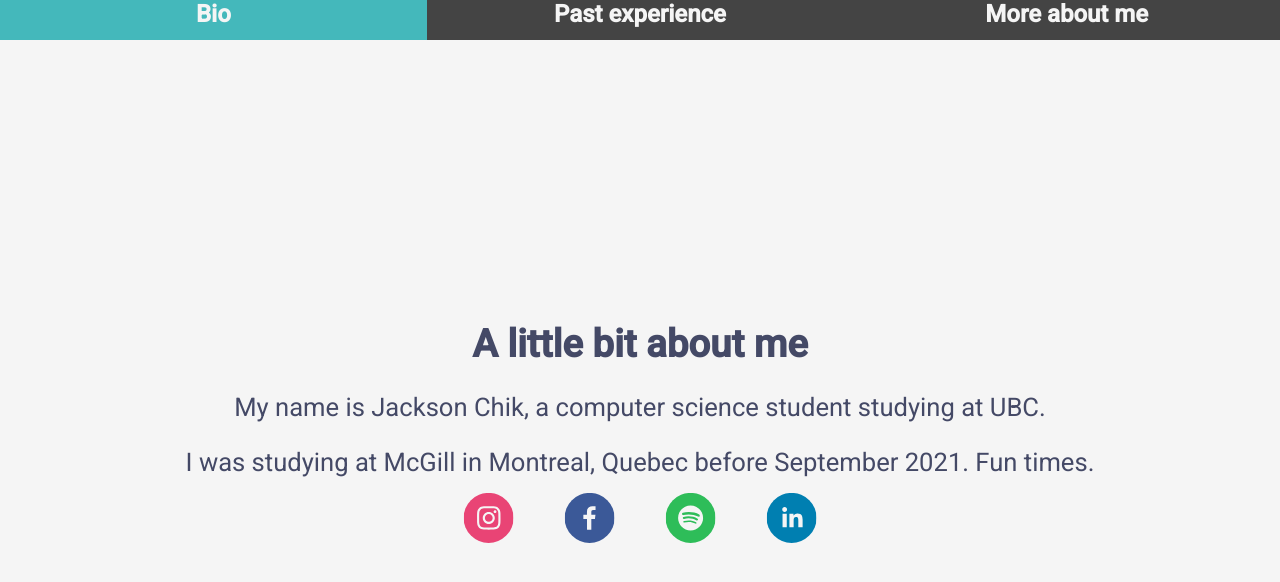
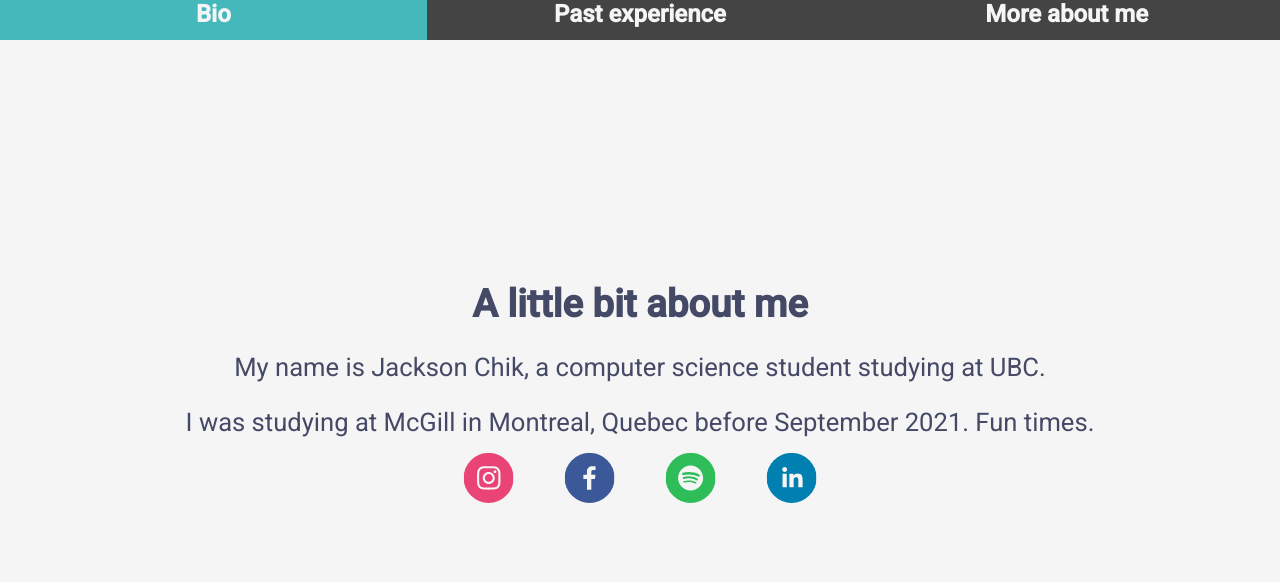
Before and after one commit to JacksonChik/my-website, a React (Create React App) app: page /bio in a window 1280 px wide. Shown: the top 582 px of the page. Built offline with nearby package versions, Linux system fonts and the light colour scheme.

Commit message:
Cleanup & made intro page scalable

```diff
--- a/src/components/AppMain/components/SelfIntroduction/style.scss
+++ b/src/components/AppMain/components/SelfIntroduction/style.scss
@@ -9,7 +9,6 @@
     top: 50%;
     left: 50%;
     transform: translate(-50%, -50%);
-    // color:  	#a8ee11;
     color:  #444966;
     &--header{
         font-size: 3vw;
@@ -32,7 +31,4 @@
 }
 
 .intro-page{
-    width: 100%;
-    height: 100%;
-    position: absolute;
 }
```
